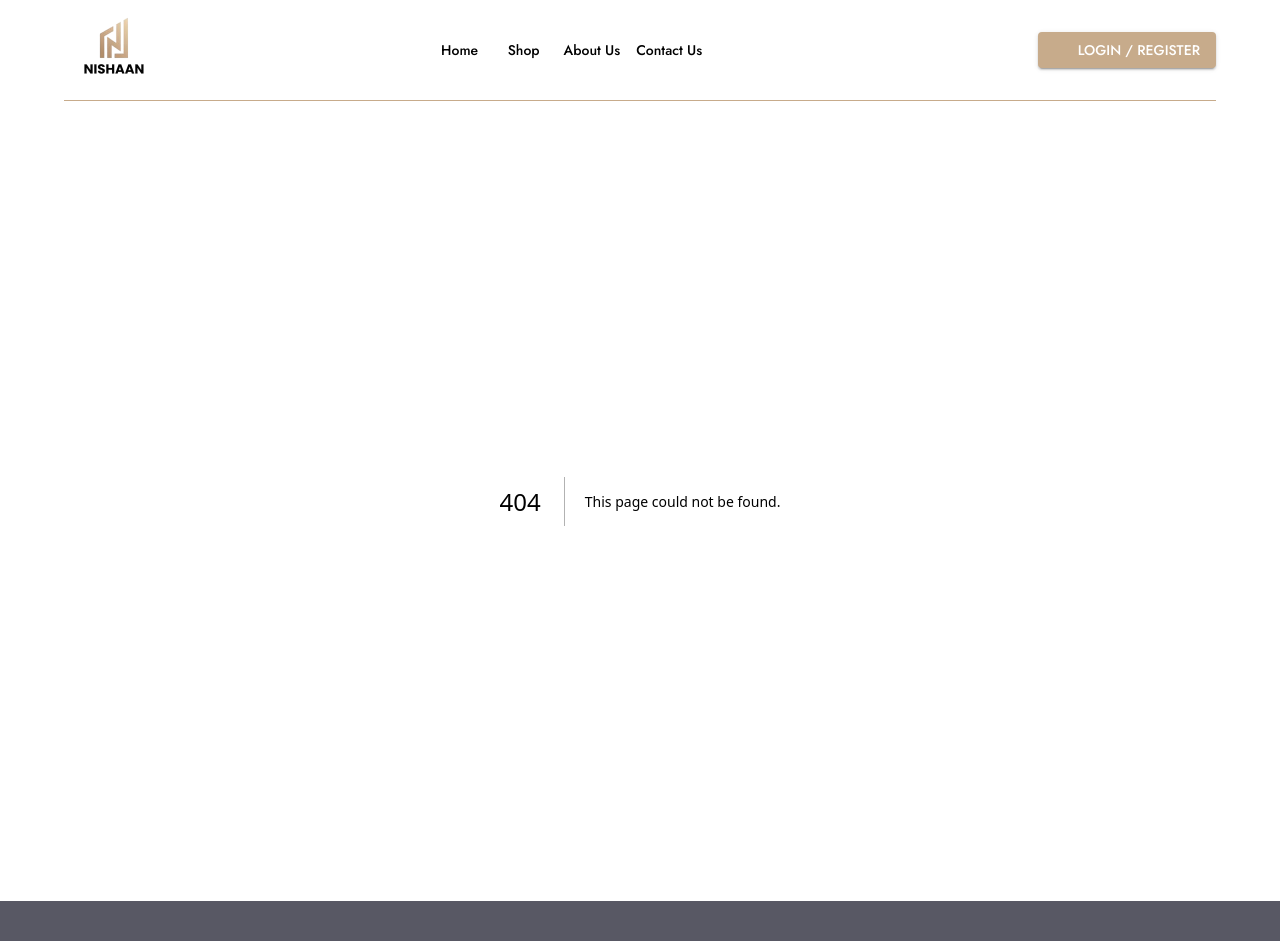
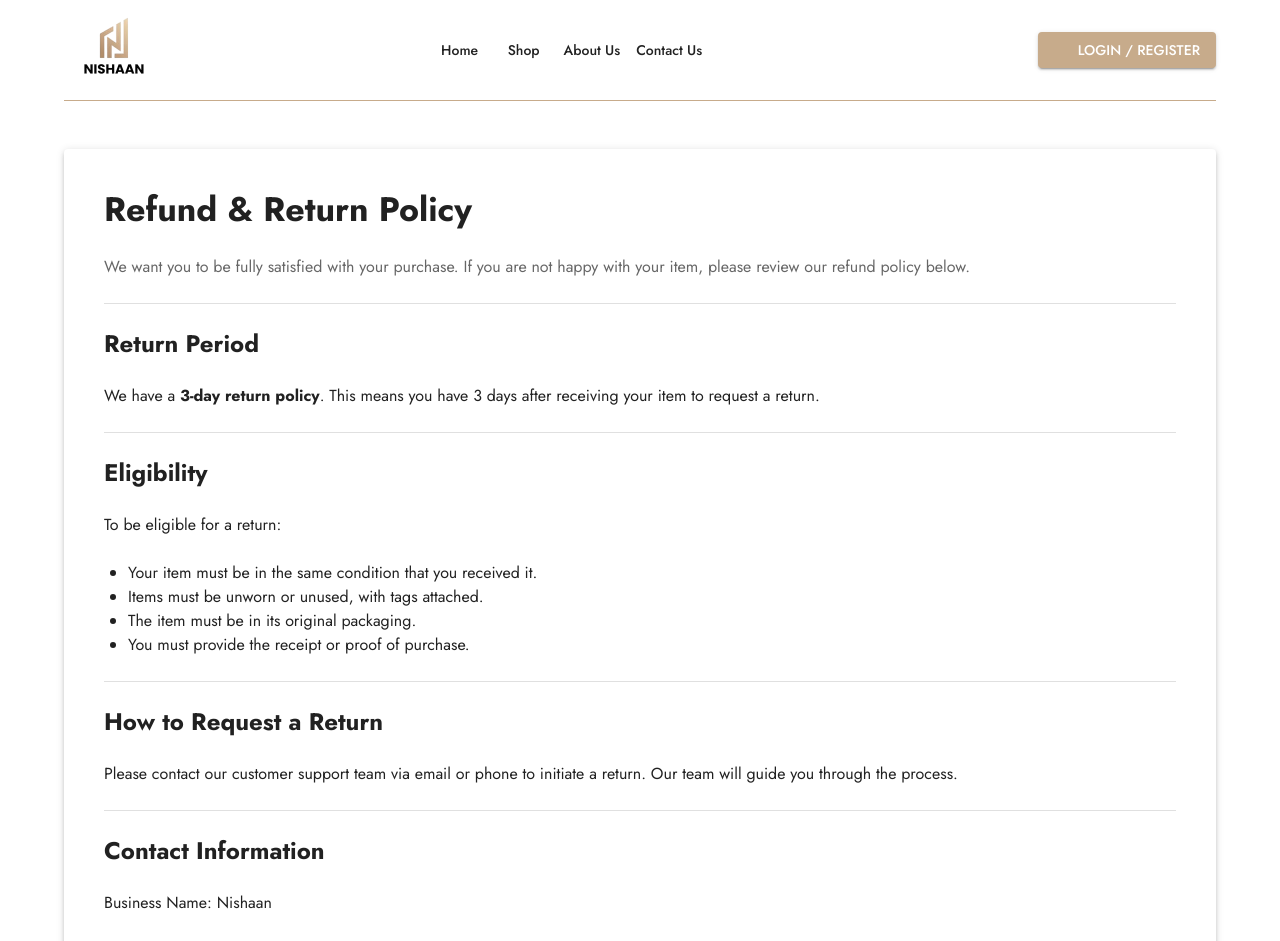
Before and after one commit to masum-diu/nishaan, a Next.js app: page /returns in a window 1280 px wide. Before the commit this address had no page. Shown: the top 941 px of the page. Built offline with nearby package versions, Linux system fonts and the light colour scheme; some icons are missing.

Commit message:
returns done

```diff
--- /dev/null
+++ b/pages/returns.js
@@ -0,0 +1,82 @@
+import React from "react";
+import MetaTags from "../components/MetaTags";
+import { Box, Container, Typography, Paper, Stack, Divider } from "@mui/material";
+
+function RefundPolicyPage() {
+  return (
+    <>
+      <MetaTags
+        title="Nishaans - Refund & Return Policy"
+        description="Learn about our refund and return policy. We accept returns within 3 days of delivery if items meet eligibility criteria."
+        url="https://nishaans.com/refund"
+      />
+
+      <Box sx={{ py: 6 }}>
+        <Container maxWidth="lg">
+          <Paper elevation={3} sx={{ p: 5 }}>
+            <Stack spacing={3}>
+              <Typography variant="h4" fontWeight="bold">
+                Refund & Return Policy
+              </Typography>
+
+              <Typography color="text.secondary">
+                We want you to be fully satisfied with your purchase. If you are not happy with your item, please review our refund policy below.
+              </Typography>
+
+              <Divider />
+
+              <Typography variant="h5" fontWeight="bold">
+                Return Period
+              </Typography>
+
+              <Typography>
+                We have a <strong>3-day return policy</strong>. This means you have 3 days after receiving your item to request a return.
+              </Typography>
+
+              <Divider />
+
+              <Typography variant="h5" fontWeight="bold">
+                Eligibility
+              </Typography>
+
+              <Typography>
+                To be eligible for a return:
+              </Typography>
+
+              <Box component="ul" sx={{ pl: 3 }}>
+                <li>Your item must be in the same condition that you received it.</li>
+                <li>Items must be unworn or unused, with tags attached.</li>
+                <li>The item must be in its original packaging.</li>
+                <li>You must provide the receipt or proof of purchase.</li>
+              </Box>
+
+              <Divider />
+
+              <Typography variant="h5" fontWeight="bold">
+                How to Request a Return
+              </Typography>
+
+              <Typography>
+                Please contact our customer support team via email or phone to initiate a return. Our team will guide you through the process.
+              </Typography>
+
+              <Divider />
+
+              <Typography variant="h5" fontWeight="bold">
+                Contact Information
+              </Typography>
+
+              <Typography>Business Name: Nishaan</Typography>
+              <Typography>Email: info@nishaans.bd</Typography>
+              <Typography>Phone: +8801700990433</Typography>
+              <Typography>Country: Bangladesh</Typography>
+
+            </Stack>
+          </Paper>
+        </Container>
+      </Box>
+    </>
+  );
+}
+
+export default RefundPolicyPage;
```
